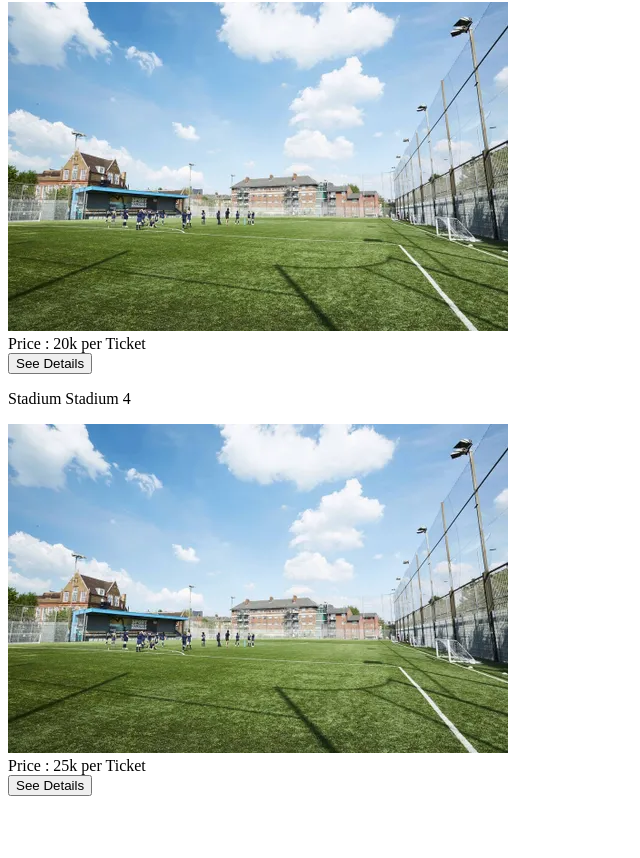
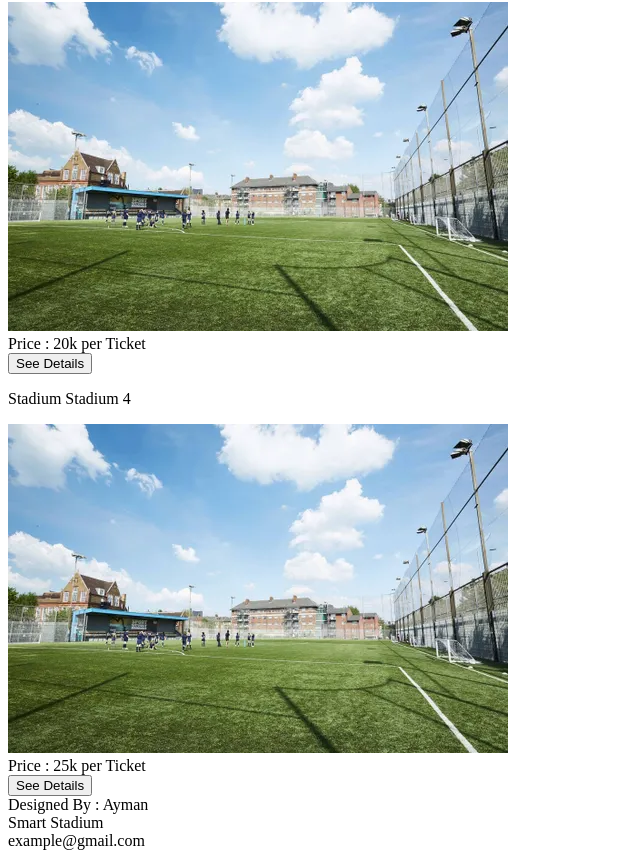
Before and after one commit to Ayman-96/Smart-Stadium, a React (Vite) app: page / in a window 1280 px wide. Shown: the part 990-1848 px from the top of the page, without its empty margins (0-640 px from the left). Before the commit the page ends 1794 px from the top, so only its background shows below. Built offline with nearby package versions, Linux system fonts and the light colour scheme.

Commit message:
Add Footer

```diff
--- a/src/Customer-View.jsx
+++ b/src/Customer-View.jsx
@@ -20,6 +20,7 @@ export default function App() {
     <div>
       <Header />
       <StadiumsView />
+      <Footer />
     </div>
   );
 }
@@ -52,7 +53,7 @@ function StadiumsView() {
 
 function StadSlot({ name, price, img }) {
   return (
-    <div>
+    <div className="slots">
       <p className="stad-name">Stadium {name}</p>
       <img src={img} className="stad-img"></img>
       <div className="stad-price">Price : {price} per Ticket</div>
@@ -60,3 +61,13 @@ function StadSlot({ name, price, img }) {
     </div>
   );
 }
+
+function Footer() {
+  return (
+    <div className="footer">
+      <div id="left-bottom">Designed By : Ayman</div>
+      <div id="center-bottom">Smart Stadium</div>
+      <div id="right-bottom">example@gmail.com</div>
+    </div>
+  );
+}
```
